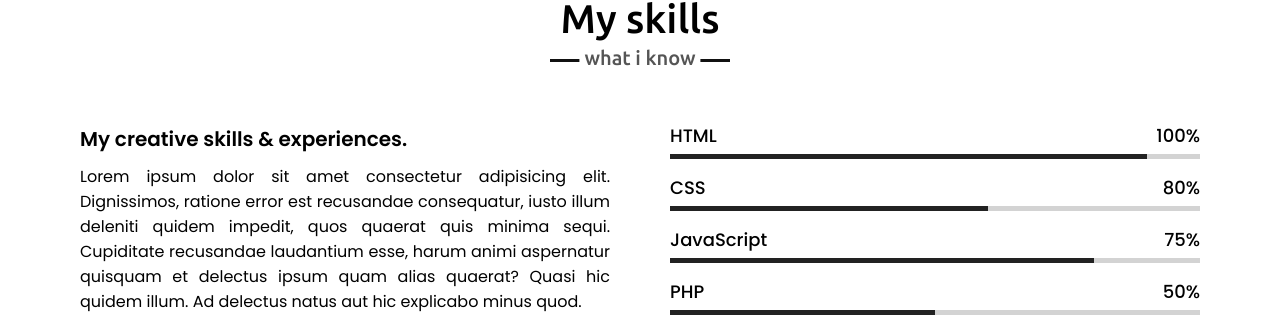
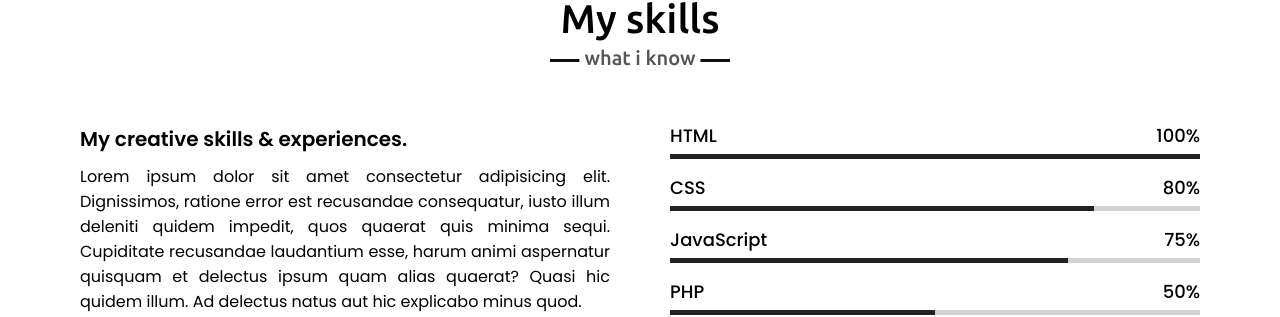
Before and after one commit to tnsgaming/My-Portfolio.github.io, a plain HTML site: page index.html in a window 1280 px wide. Shown: the part 2244-2561 px from the top of the page. Drawn offline with nearby package versions, Linux system fonts and the light colour scheme.

Commit message:
myportfolio

```diff
--- a/css/index.css
+++ b/css/index.css
@@ -374,13 +374,13 @@ section .title::after{
     background: #222;
 }
 .skills-content .right .html::before{
-    width: 90%;
+    width: 100%;
 }
 .skills-content .right .css::before{
-    width: 60%;
+    width: 80%;
 }
 .skills-content .right .js::before{
-    width: 80%;
+    width: 75%;
 }
 .skills-content .right .php::before{
     width: 50%;
```
